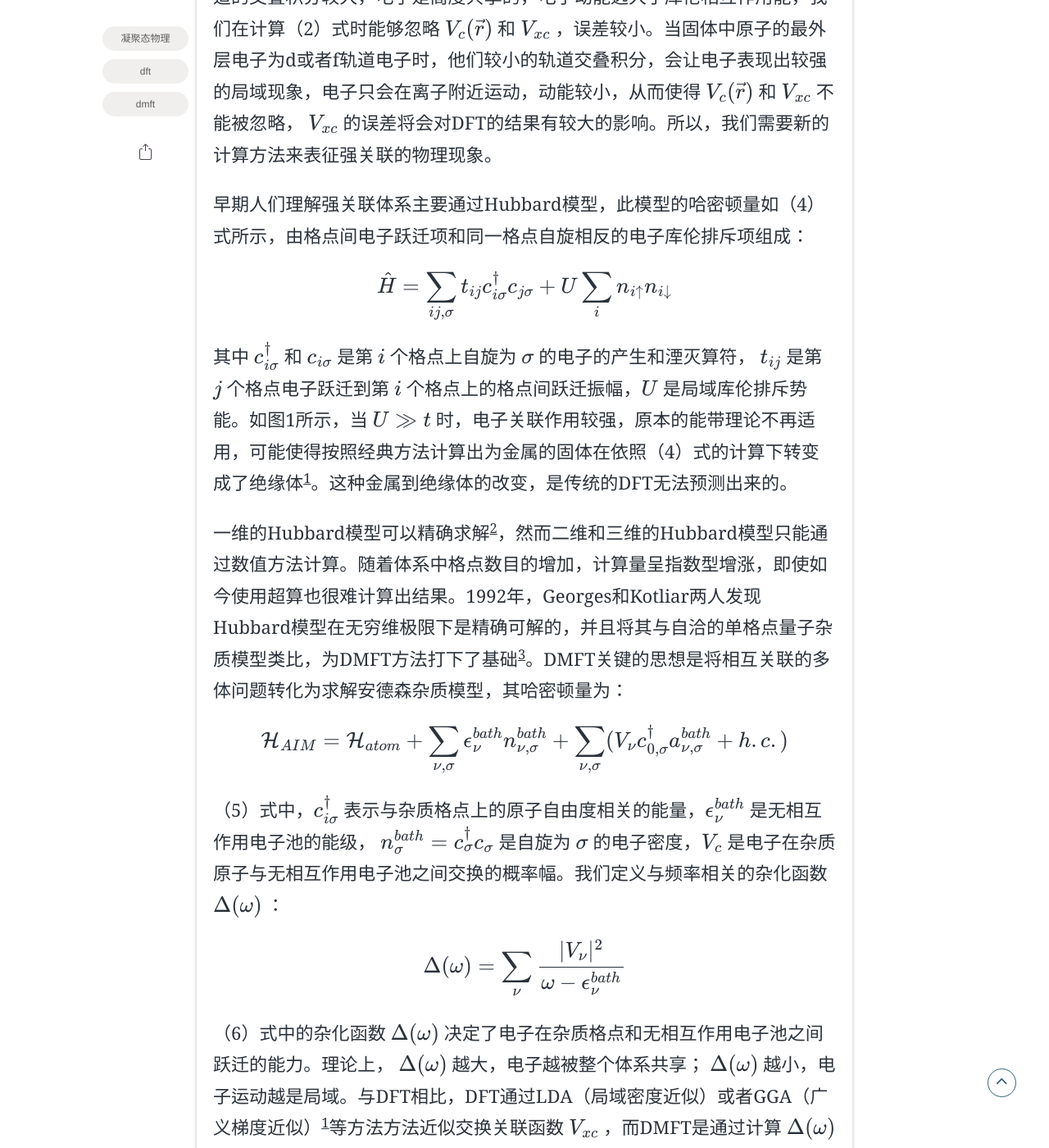
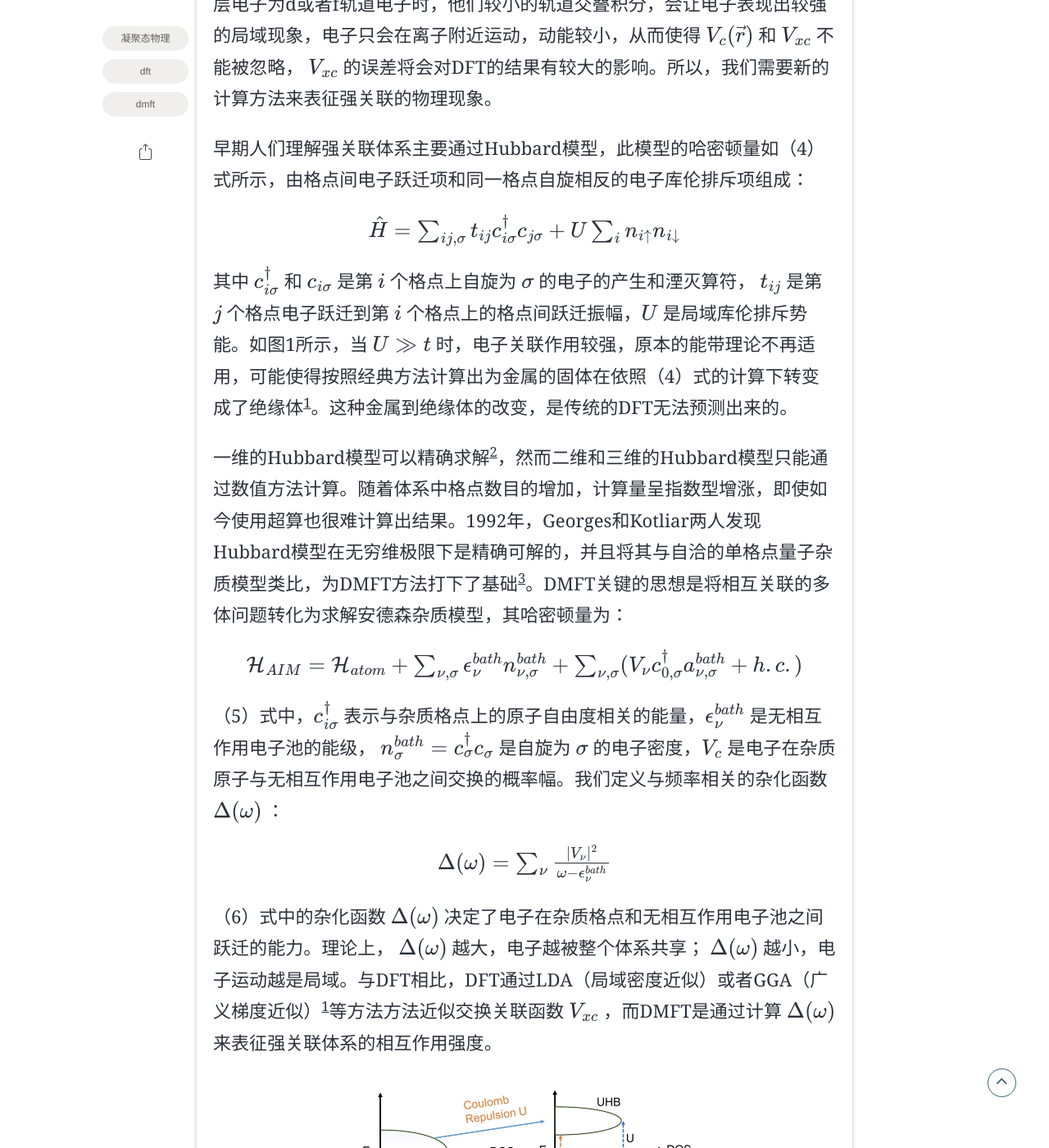
Before and after one commit to Adotar/PhysNote.github.io, a Jekyll site: the page built from _posts/2023-01-10-Intro-DFT&DMFT.md, in a window 1280 px wide and 1400 px high, scrolled down 2351 px. Shown: the whole window at 82% size. Built offline with Jekyll 4.4.1, drawn with Linux system fonts in a browser that asks for light colours; some web fonts are replaced; formulas are drawn with MathJax 3; some of the changed text lies outside the part shown.

Commit message:
Update 2023-01-10-Intro-DFT&DMFT.md

```diff
--- a/_posts/2023-01-10-Intro-DFT&DMFT.md
+++ b/_posts/2023-01-10-Intro-DFT&DMFT.md
@@ -23,22 +23,18 @@
 
 科恩-沈吕九的密度泛函理论中最关键的思想是通过引入电子密度 $ \rho(\vec{r}) $ ，从而将原本具有相互作用的电子原子体系问题转化为无相互作用问题。DFT定义了一个有效库伦势 $ V_c(\vec{r}) $ 如下：
 
-$$
+<p style="text-align:center">\(
 V_c(\vec{r})=V(\vec{r})+\int \frac{\rho(\vec{r'})}{|\vec{r}-\vec{r'}|}d\vec{r'} \tag{1}
-$$
+\)</p>
 
 （1）式中 $V(\vec{r})$ 是离子势能函数，等式右边第二项为体系所有电子在空间 $\vec{r}$ 位置产生的总势能。除此之外，DFT还定义了交换关联函数 $V_{xc}$ ，并且列出了电子密度为目标解的自洽方程：
 
-<p style="text-align:center">\(<br>
+<p style="text-align:center">\(
 \bigg[-\frac{1}{2}\nabla^2+V_c(\vec{r})+V_{xc}(\vec{r})-E_i\bigg]\psi_i(\vec{r})=0
 \)</p>
 
-<p style="text-align:center">\(<br>
-\begin{align}<br>
-\begin{split}<br>
+<p style="text-align:center">\(
 \rho(\vec{r})=\sum_i|\psi_i(\vec{r})|^2
-\end{split}<br>
-\end{align}<br>
 \)</p>
 
 这里的 $\psi_i$ 是无相互作用的科恩-沈吕九（KS）波函数。通过设置一个初始电子密度 $ \rho(\vec{r}) $ 代入（1）式，计算出初始的有效库伦势 $V_c(\vec{r})$ ，再代入（2）式计算出科恩-沈吕九准粒子的本征波函数 $\psi_i$ ，最后通过（3）式对其所有本征态求和，从而计算出第一次迭代解出的新的电子密度 $ \rho(\vec{r}) $ 。然后将其再次代入（1）式，进入第二次的迭代，依次循环，进行多次迭代。然而（2）式中的交换关联函数 $V_{xc}$ 是未知的。 $V_{xc}$ 的值取决于整个空间的电子密度分布，通常我们将其近似为只与 $\vec{r}$ 位置的电子密度相关的函数。虽然在弱相互作用体系中， $V_{xc}$ 相比于 $ V_c(\vec{r}) $ 的值要小很多，但是在强关联体系下，我们对 $V_{xc}$ 的近似会在迭代过程中带来极大的误差，甚至会出现物理上的错误。
@@ -49,34 +45,22 @@
 
 早期人们理解强关联体系主要通过Hubbard模型，此模型的哈密顿量如（4）式所示，由格点间电子跃迁项和同一格点自旋相反的电子库伦排斥项组成：
 
-<p style="text-align:center">\(<br>
-\begin{align}
-\begin{split}
+<p style="text-align:center">\(
 \hat{H}=\sum_{ij,\sigma}t_{ij}c^{\dagger}_{i\sigma}c_{j\sigma}+U\sum_in_{i\uparrow}n_{i\downarrow}
-\end{split}
-\end{align}
 \)</p>
 
 其中 $c_{i\sigma}^{\dagger}$ 和 \$c_{i\sigma}\$ 是第 $i$ 个格点上自旋为 $\sigma$ 的电子的产生和湮灭算符， $t_{ij}$ 是第 $j$ 个格点电子跃迁到第 $i$ 个格点上的格点间跃迁振幅，$U$ 是局域库伦排斥势能。如图1所示，当 $U\gg t$ 时，电子关联作用较强，原本的能带理论不再适用，可能使得按照经典方法计算出为金属的固体在依照（4）式的计算下转变成了绝缘体<sup><a href="#ref1">1</a></sup>。这种金属到绝缘体的改变，是传统的DFT无法预测出来的。
 
 一维的Hubbard模型可以精确求解<sup><a href="#ref2">2</a></sup>，然而二维和三维的Hubbard模型只能通过数值方法计算。随着体系中格点数目的增加，计算量呈指数型增涨，即使如今使用超算也很难计算出结果。1992年，Georges和Kotliar两人发现Hubbard模型在无穷维极限下是精确可解的，并且将其与自洽的单格点量子杂质模型类比，为DMFT方法打下了基础<sup><a href="#ref3">3</a></sup>。DMFT关键的思想是将相互关联的多体问题转化为求解安德森杂质模型，其哈密顿量为：
 
-<p style="text-align:center">\(<br>
-\begin{align}
-\begin{split}
+<p style="text-align:center">\(
 \mathcal{H}_{AIM}=\mathcal{H}_{atom}+\sum_{\nu,\sigma}\epsilon^{bath}_{\nu}n^{bath}_{\nu,\sigma}+\sum_{\nu,\sigma}(V_{\nu}c^{\dagger}_{0,\sigma}a^{bath}_{\nu,\sigma}+h.c.)
-\end{split}
-\end{align}
 \)</p>
 
 （5）式中，$c_{i\sigma}^{\dagger}$ 表示与杂质格点上的原子自由度相关的能量，$\epsilon_{\nu}^{bath}$ 是无相互作用电子池的能级， $n_{\sigma}^{bath}=c_{\sigma}^{\dagger}c_{\sigma}$ 是自旋为 $\sigma$ 的电子密度，$V_c$ 是电子在杂质原子与无相互作用电子池之间交换的概率幅。我们定义与频率相关的杂化函数 $\Delta(\omega)$ ：
 
-<p style="text-align:center">\(<br>
-\begin{align}
-\begin{split}
+<p style="text-align:center">\(
 \Delta(\omega)=\sum_{\nu}\frac{|V_{\nu}|^2}{\omega-\epsilon^{bath}_{\nu}}
-\end{split}
-\end{align}
 \)</p>
 
 （6）式中的杂化函数 $\Delta(\omega)$ 决定了电子在杂质格点和无相互作用电子池之间跃迁的能力。理论上， $\Delta(\omega)$ 越大，电子越被整个体系共享； $\Delta(\omega)$ 越小，电子运动越是局域。与DFT相比，DFT通过LDA（局域密度近似）或者GGA（广义梯度近似）[^1]等方法方法近似交换关联函数 $V_{xc}$ ，而DMFT是通过计算 $\Delta(\omega)$ 来表征强关联体系的相互作用强度。
```
